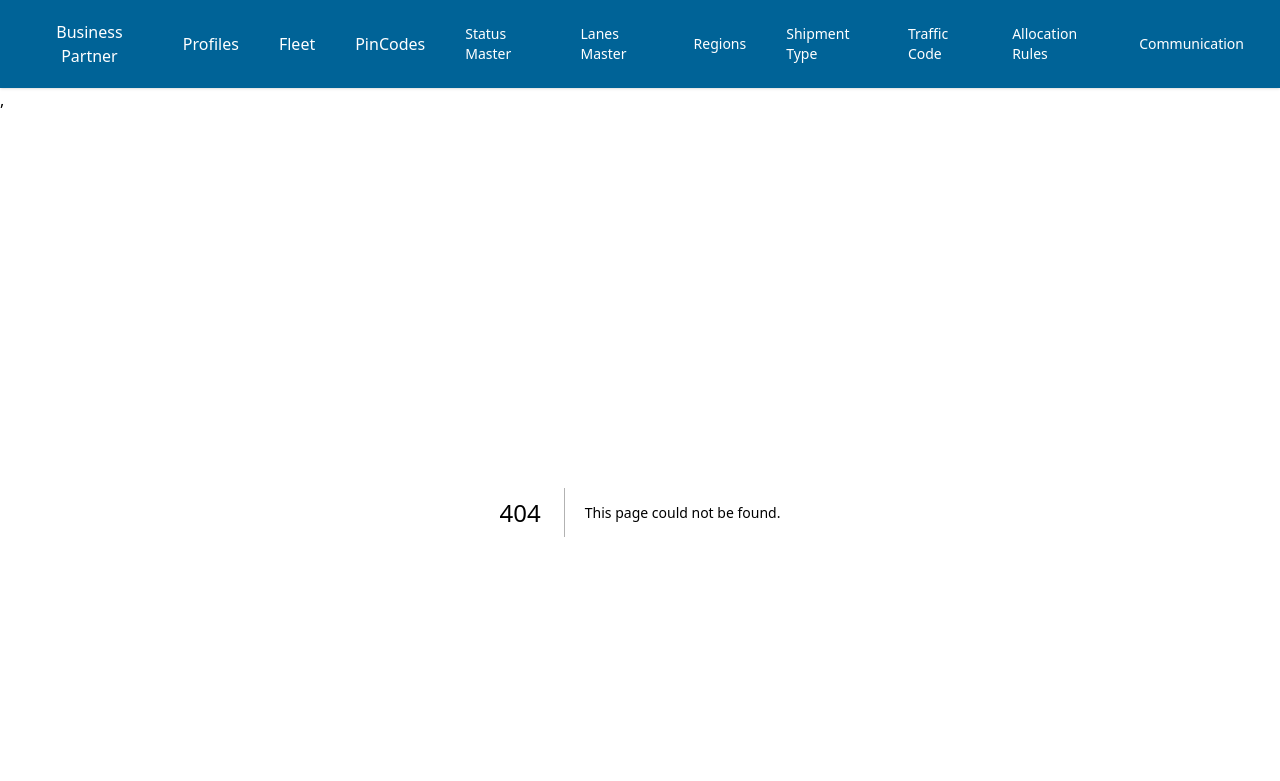
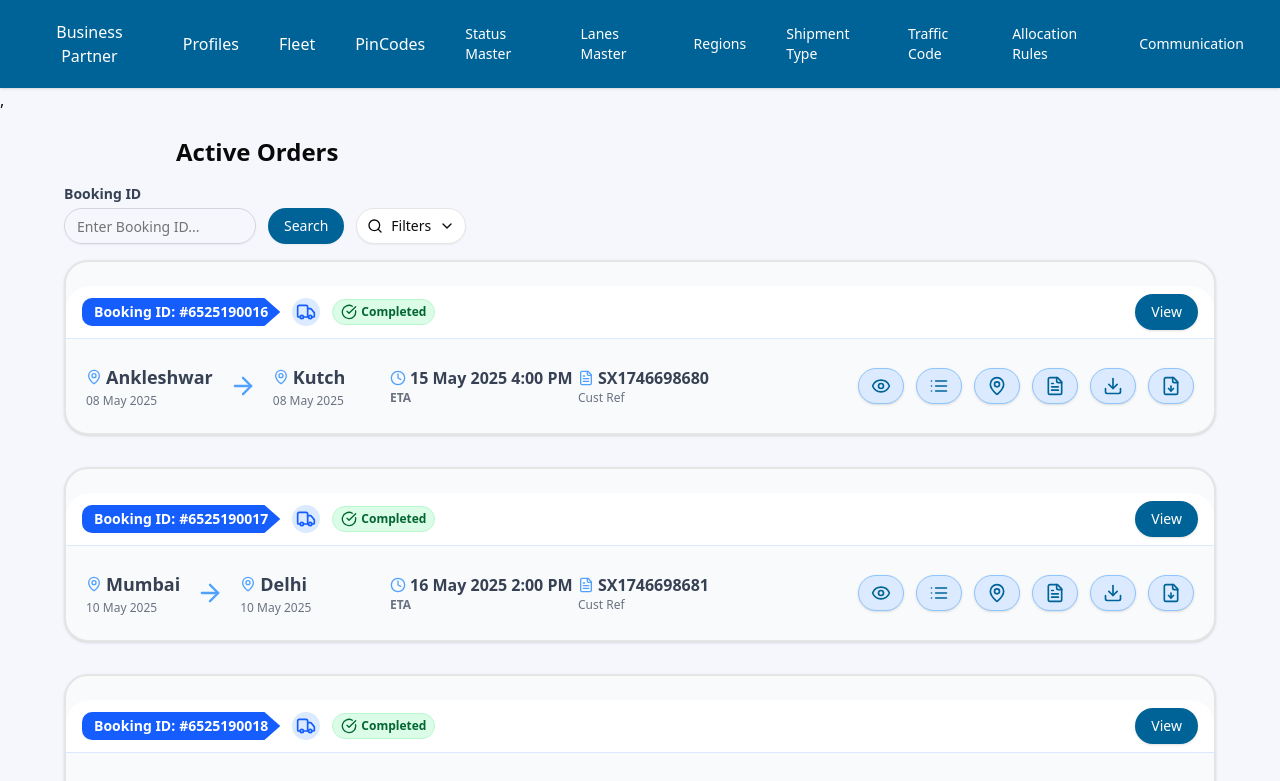
Before and after one commit to rohit24-creator/devdemo_sharedrepo, a Next.js app: page /visibility/activeOrders in a window 1280 px wide. Before the commit this address had no page. Shown: the top 781 px of the page. Built offline with nearby package versions, Linux system fonts and the light colour scheme.

Commit message:
updated the visibility section with active,pending,done orders

```diff
--- /dev/null
+++ b/app/visibility/activeOrders/page.js
@@ -0,0 +1,179 @@
+"use client"
+import React, { useState } from "react";
+import OrderListWithActions from "@/components/ui/reusableComponent/OrderListWithActions";
+
+const sampleActiveOrders = [
+  {
+    bookingId: "6525190016",
+    from: "Ankleshwar",
+    to: "Kutch",
+    date: "08 May 2025",
+    etaLabel: "ETA",
+    eta: "15 May 2025 4:00 PM",
+    shipmentId: "SX1746698680",
+    statusHistory: [],
+    attachedDocuments: [],
+    drivers: [],
+    distance: "100 mi",
+    duration: "2 hours",
+    documents: [
+      { location: "GIDC, Ankleshwar", docType: "PUP", stopId: "487873", stopType: "P", createdBy: "SHIVA MUNI", time: "08 May,25 09:31 PM" },
+    ],
+  },
+  {
+    bookingId: "6525190017",
+    from: "Mumbai",
+    to: "Delhi",
+    date: "10 May 2025",
+    etaLabel: "ETA",
+    eta: "16 May 2025 2:00 PM",
+    shipmentId: "SX1746698681",
+    statusHistory: [],
+    attachedDocuments: [],
+    drivers: [],
+    distance: "900 mi",
+    duration: "18 hours",
+    documents: [
+      { location: "Mumbai Port", docType: "DEL", stopId: "487874", stopType: "D", createdBy: "RAHUL KUMAR", time: "10 May,25 10:00 AM" },
+    ],
+  },
+  {
+    bookingId: "6525190018",
+    from: "Chennai",
+    to: "Hyderabad",
+    date: "12 May 2025",
+    etaLabel: "ETA",
+    eta: "17 May 2025 11:00 AM",
+    shipmentId: "SX1746698682",
+    statusHistory: [],
+    attachedDocuments: [],
+    drivers: [],
+    distance: "400 mi",
+    duration: "8 hours",
+    documents: [
+      { location: "Chennai Central", docType: "PUP", stopId: "487875", stopType: "P", createdBy: "SITA RAM", time: "12 May,25 08:00 AM" },
+    ],
+  },
+  {
+    bookingId: "6525190019",
+    from: "Pune",
+    to: "Bangalore",
+    date: "14 May 2025",
+    etaLabel: "ETA",
+    eta: "18 May 2025 6:00 PM",
+    shipmentId: "SX1746698683",
+    statusHistory: [],
+    attachedDocuments: [],
+    drivers: [],
+    distance: "600 mi",
+    duration: "12 hours",
+    documents: [
+      { location: "Pune Station", docType: "DEL", stopId: "487876", stopType: "D", createdBy: "AMIT SHAH", time: "14 May,25 09:00 AM" },
+    ],
+  },
+  {
+    bookingId: "6525190020",
+    from: "Surat",
+    to: "Ahmedabad",
+    date: "16 May 2025",
+    etaLabel: "ETA",
+    eta: "19 May 2025 3:00 PM",
+    shipmentId: "SX1746698684",
+    statusHistory: [],
+    attachedDocuments: [],
+    drivers: [],
+    distance: "170 mi",
+    duration: "3 hours",
+    documents: [
+      { location: "Surat City", docType: "PUP", stopId: "487877", stopType: "P", createdBy: "PRIYA SINGH", time: "16 May,25 07:00 AM" },
+    ],
+  },
+  {
+    bookingId: "6525190021",
+    from: "Kolkata",
+    to: "Patna",
+    date: "18 May 2025",
+    etaLabel: "ETA",
+    eta: "20 May 2025 5:00 PM",
+    shipmentId: "SX1746698685",
+    statusHistory: [],
+    attachedDocuments: [],
+    drivers: [],
+    distance: "350 mi",
+    duration: "7 hours",
+    documents: [
+      { location: "Kolkata Dock", docType: "DEL", stopId: "487878", stopType: "D", createdBy: "RAVI VERMA", time: "18 May,25 11:00 AM" },
+    ],
+  },
+  {
+    bookingId: "6525190022",
+    from: "Jaipur",
+    to: "Lucknow",
+    date: "20 May 2025",
+    etaLabel: "ETA",
+    eta: "22 May 2025 8:00 AM",
+    shipmentId: "SX1746698686",
+    statusHistory: [],
+    attachedDocuments: [],
+    drivers: [],
+    distance: "500 mi",
+    duration: "10 hours",
+    documents: [
+      { location: "Jaipur Yard", docType: "PUP", stopId: "487879", stopType: "P", createdBy: "ANITA JAIN", time: "20 May,25 06:00 AM" },
+    ],
+  },
+  {
+    bookingId: "6525190023",
+    from: "Nagpur",
+    to: "Indore",
+    date: "22 May 2025",
+    etaLabel: "deliveryorder",
+    eta: "24 May 2025 4:00 PM",
+    shipmentId: "SX1746698687",
+    statusHistory: [],
+    attachedDocuments: [],
+    drivers: [],
+    distance: "400 mi",
+    duration: "8 hours",
+    documents: [
+      { location: "Nagpur Central", docType: "DEL", stopId: "487880", stopType: "D", createdBy: "VIKAS PATIL", time: "22 May,25 10:00 AM" },
+    ],
+  },
+];
+
+export default function ActiveOrdersPage() {
+  const [orders, setOrders] = useState(sampleActiveOrders);
+  const handleSearch = (filters) => {
+    // Implement search logic here
+    // For now, just log
+    console.log("Search filters:", filters);
+  };
+  const handleDownload = (order) => {
+    alert(`Download ePOD for ${order.bookingId}`);
+  };
+  const handleDownloadLR = (order) => {
+    alert(`Download LR Report for ${order.bookingId}`);
+  };
+  return (
+    <div className="p-6">
+      <h1 className="text-2xl font-bold mb-4 ml-38">Active Orders</h1>
+      <OrderListWithActions
+        orders={orders}
+        etaLabelDefault="Delivery Date" // or "ETA" or whatever you want
+
+        actionsConfig={{
+          view: true,
+          status: true,
+          liveTrack: true,
+          manageDocs: true,
+          download: true,
+          lrReport: true,
+          checkbox: false,
+        }}
+        onSearch={handleSearch}
+        onDownload={handleDownload}
+        onDownloadLR={handleDownloadLR}
+      />
+    </div>
+  );
+}
--- /dev/null
+++ b/app/visibility/doneOrders/page.js
@@ -0,0 +1,62 @@
+"use client"
+import React, { useState } from "react";
+import OrderListWithActions from "@/components/ui/reusableComponent/OrderListWithActions";
+
+const sampleDoneOrders = [
+  {
+    bookingId: "9125170004",
+    from: "Ankleshwar",
+    to: "Rotterdam",
+    date: "23 Apr 2025",
+    etaLabel: "ETA",
+    eta: "15 May 2025 7:25 PM",
+    shipmentId: "SX1745439858",
+    documents: [
+      { location: "Baroi, Gujarat", docType: "POD", stopId: "487874", stopType: "D", createdBy: "SHIVA MUNI", time: "08 May,25 09:32 PM" },
+    ],
+  },
+  // ...more orders
+];
+
+const filterFields = [
+  { name: "fromDate", label: "From Date", type: "date" },
+  { name: "toDate", label: "To Date", type: "date" },
+  { name: "bookingId", label: "Booking ID" },
+  { name: "referenceNo", label: "Reference No." },
+];
+
+export default function DoneOrdersPage() {
+  const [orders, setOrders] = useState(sampleDoneOrders);
+  const handleSearch = (filters) => {
+    // Implement search logic here
+    // For now, just log
+    console.log("Search filters:", filters);
+  };
+  const handleDownload = (order) => {
+    alert(`Download ePOD for ${order.bookingId}`);
+  };
+  const handleDownloadLR = (order) => {
+    alert(`Download LR Report for ${order.bookingId}`);
+  };
+  return (
+    <div className="p-6">
+      <h1 className="text-2xl font-bold mb-4">Done Orders</h1>
+      <OrderListWithActions
+        orders={orders}
+        filterFields={filterFields}
+        actionsConfig={{
+          view: true,
+          status: true,
+          liveTrack: true,
+          manageDocs: true,
+          download: true,
+          lrReport: true,
+          checkbox: true,
+        }}
+        onSearch={handleSearch}
+        onDownload={handleDownload}
+        onDownloadLR={handleDownloadLR}
+      />
+    </div>
+  );
+}
--- /dev/null
+++ b/app/visibility/pendingOrders/page.js
@@ -0,0 +1,58 @@
+"use client"
+import React, { useState } from "react";
+import OrderListWithActions from "@/components/ui/reusableComponent/OrderListWithActions";
+
+const samplePendingOrders = [
+  {
+    bookingId: "9125180002",
+    from: "Ankleshwar",
+    to: "Rotterdam",
+    date: "23 Apr 2025",
+    etaLabel: "ETA",
+    eta: "15 May 2025 7:25 PM",
+    shipmentId: "SX1745919917",
+    documents: [
+      { location: "Baroi, Gujarat", docType: "Others", stopId: "487874", stopType: "D", createdBy: "SHIVA MUNI", time: "08 May,25 09:32 PM" },
+    ],
+  },
+  // ...more orders
+];
+
+const filterFields = [
+  { name: "fromDate", label: "From Date", type: "date" },
+  { name: "toDate", label: "To Date", type: "date" },
+  { name: "bookingId", label: "Booking ID" },
+  { name: "referenceNo", label: "Reference No." },
+];
+
+export default function PendingOrdersPage() {
+  const [orders, setOrders] = useState(samplePendingOrders);
+  const handleSearch = (filters) => {
+    // Implement search logic here
+    // For now, just log
+    console.log("Search filters:", filters);
+  };
+  const handleDownload = (order) => {
+    alert(`Download ePOD for ${order.bookingId}`);
+  };
+  return (
+    <div className="p-6">
+      <h1 className="text-2xl font-bold mb-4">Pending Orders</h1>
+      <OrderListWithActions
+        orders={orders}
+        filterFields={filterFields}
+        actionsConfig={{
+          view: true,
+          status: false,
+          liveTrack: false,
+          manageDocs: true,
+          download: true,
+          lrReport: false,
+          checkbox: false,
+        }}
+        onSearch={handleSearch}
+        onDownload={handleDownload}
+      />
+    </div>
+  );
+}
```
